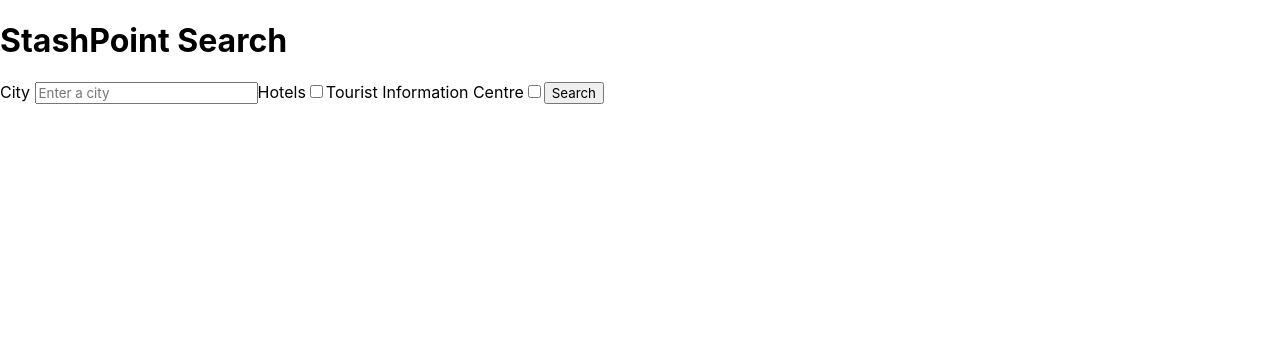
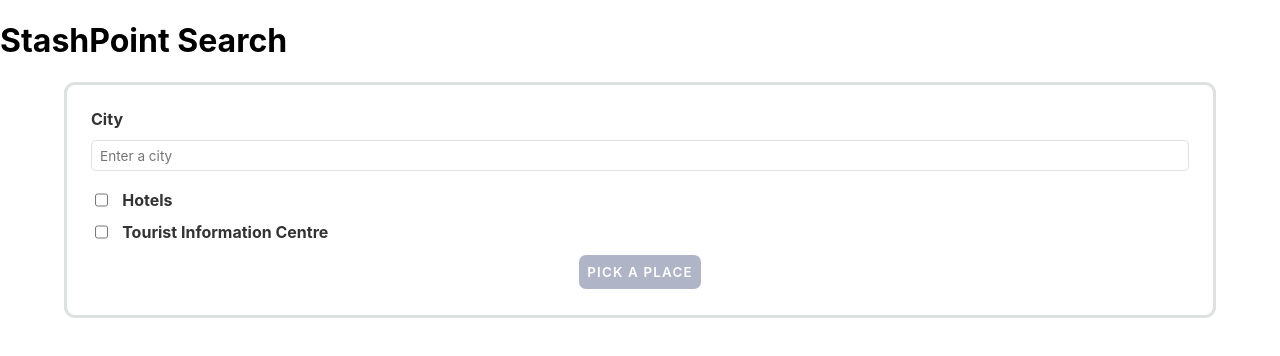
Before and after one commit to jennah2121/stashpoints, a React (Vite) app: page / in a window 1280 px wide. Shown: the top 356 px of the page. Built offline with nearby package versions, Linux system fonts and the light colour scheme.

Commit message:
Style form

```diff
--- a/src/components/Form/form.js
+++ b/src/components/Form/form.js
@@ -1,11 +1,67 @@
 import React from 'react';
+import styled from 'styled-components';
+
+const StyledForm = styled.form`
+  border: solid 3px #dde1df;
+  display: flex;
+  flex-direction: column;
+  width: 90%;
+  padding: 1.5rem;
+  margin: auto;
+  box-sizing: border-box;
+  border-radius: 11px;
+`;
+
+const StyledInput = styled.input`
+  border-radius: 0.3rem;
+  border: solid 1px #dde1df;
+  padding-left: 0.5rem;
+  font-size: 0.85rem;
+  margin-bottom: 1.2rem;
+  height: 1.7rem;
+`;
+
+const CityLabel = styled.label`
+  color: #333;
+  font-weight: 700;
+  align-self: flex-start;
+  margin-bottom: 0.7rem;
+`;
+
+const CheckboxContainer = styled.div`
+  display: flex;
+  margin-bottom: 0.7rem;
+`;
+
+const CheckboxLabel = styled.label`
+  color: #333;
+  font-weight: 700;
+  align-self: flex-start;
+  margin-left: 0.7rem;
+`;
+
+const StyledButton = styled.button`
+  width: fit-content;
+  height: 38px;
+  text-align: center;
+  border: solid 2px;
+  border-radius: 9px;
+  text-transform: uppercase;
+  color: white;
+  background-color: #afb5c7;
+  font-weight: 600;
+  letter-spacing: 1.2px;
+  padding: 8px;
+  cursor: pointer;
+  align-self: center;
+`;
 
 const Form = props => {
   const { city, hotel, tourist_information_centre } = props.values;
   return (
-    <form onSubmit={props.handleSubmit}>
-      <label htmlFor="city">City </label>
-      <input
+    <StyledForm onSubmit={props.handleSubmit}>
+      <CityLabel htmlFor="city">City </CityLabel>
+      <StyledInput
         id="city"
         placeholder="Enter a city"
         value={city}
@@ -13,24 +69,28 @@
         onChange={props.handleChange}
         required
       />
-      <label htmlFor="hotel">Hotels</label>
+      <CheckboxContainer>
         <input
           id="hotel"
           type="checkbox"
           checked={hotel}
           onChange={props.handleChange}
         />
-      <label htmlFor="tourist_information_centre">
-        Tourist Information Centre
-      </label>
+        <CheckboxLabel htmlFor="hotel">Hotels</CheckboxLabel>
+      </CheckboxContainer>
+      <CheckboxContainer>
         <input
           id="tourist_information_centre"
           type="checkbox"
           checked={tourist_information_centre}
           onChange={props.handleChange}
         />
-      <button type="submit">Search</button>
-    </form>
+        <CheckboxLabel htmlFor="tourist_information_centre">
+          Tourist Information Centre
+        </CheckboxLabel>
+      </CheckboxContainer>
+      <StyledButton type="submit">pick a place</StyledButton>
+    </StyledForm>
   );
 };
 
```
Lines whose indentation alone changed are shown as unchanged.
